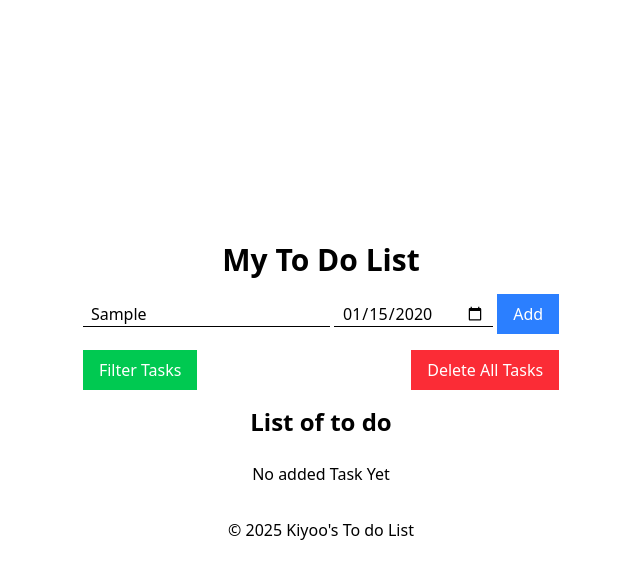
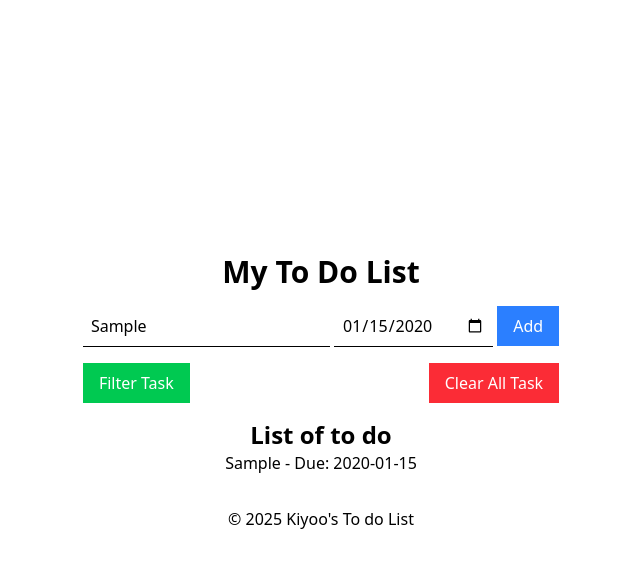
Before and after one commit to Revou-Coding-Camp/codingcamp-1-sep-2025-Jimmy-meta, a plain HTML site: page index.html in a window 1280 px wide. Both pictures are taken after typing "Sample", "2020-01-15" into the empty fields and a click on the button "Add". Shown: the whole page, without its empty margins (319-959 px from the left). Drawn offline with nearby package versions, Linux system fonts and the light colour scheme.

Commit message:
Refactor input validation and task management in Todo List application

```diff
--- a/index.html
+++ b/index.html
@@ -24,21 +24,25 @@
 
         <!-- To do Input Section -->
         <section id="to do input section" class="py-[16px]">
+
             <form>
-                <input type="text" class="border-b px-2" id="todo-input" placeholder="Add a new task..." >
-                <input type="date" class="border-b px-2" id="todo-date-input" placeholder="Select due date..." >
-                <button type="button" id="add-button" onclick="ValidateInput();" class="bg-blue-500 text-white px-4 py-2 ">Add</button>
+                 <input type="text" class="border-b p-2" id="todo-input" placeholder="Add a new task...">
+                <input type="date" class="border-b p-2" id="todo-date-input" placeholder="Select due date...">
+                <button type="button" id="add-todo-button" onclick="validateInput();"
+                    class="bg-blue-500 text-white px-4 py-2">Add</button>
             </form>
 
         </section>
 
-        <section class="flex justify-between">
-            <button class="bg-green-500 text-white px-4 py-2 ">
-                Filter Tasks
+
+        <section class="flex justify-between ">
+            <button class="bg-green-500 text-white px-4 py-2">
+                Filter Task
             </button>
 
-            <button class="bg-red-500 text-white px-4 py-2 " onclick="DeleteAllTasks();">
-                Delete All Tasks
+            <button class="bg-red-500 text-white px-4 py-2" id="clear-todo-button" onclick="clearTasks();">
+                Clear All Task
+
             </button>
 
         </section>
@@ -46,7 +50,7 @@
         <!-- To do List Section -->
         <section class="py-[16px]">
 
-            <h2 class="text-2xl text-center font-bold">List of to do</h2> <br>
+            <h2 class="text-2xl text-center font-bold">List of to do</h2>
             <ul id="todo-list" class="text-center">
                 <p>No added Task Yet</p>
 
--- a/js/script.js
+++ b/js/script.js
@@ -1,51 +1,55 @@
 
-///Variables to store to do list items
-let todolist =[];
+/// Variables to store todo items
+let todoList = [];
 
-function ValidateInput() {
-    const taskInput = document.getElementById('todo-input').value;
-    const dateInput = document.getElementById('todo-date-input').value;
+/// Function to validate input fields
+function validateInput() {
+    const todoInput = document.getElementById('todo-input').value;
+    const todoDateInput = document.getElementById('todo-date-input').value;
 
-    if (taskInput === "" ||dateInput === "") {
-        alert("Please fill in both the task and due date.");
+    if (todoInput === '' || todoDateInput === '') {
+        alert('Please fill in both the task and due date.');
     } else {
-        AddTask(taskInput, dateInput);
+        addTodo(todoInput, todoDateInput);
     }
+}
+
+function addTodo(todo, dueDate) {
+    // Add a new todo item to the list
+    const todoItem = {
+        task: todo,
+        dueDate: dueDate,
+        completed: false
+    };
+
+    /// Push the new item to the todo list array
+    todoList.push(todoItem);
+
+    /// Re-render the todo list
+    renderTodoList();
+}
+
+function deleteAllTodo() {
+    // Clear the todo list array
+    todoList = [];
+
+    /// Re-render the todo list
+    renderTodoList();
+}
+
+function filterTodo() {
 
 }
 
-function AddTask(todo, duedate) {
-    const todoItem = {
-        task: todo,
-        dueDate: duedate,
-        completed: false
-    };
-    todolist.push(todoItem);
-    renderTodolist();
-}
+function renderTodoList() {
+    // Code to render the todo list on the webpage
+    const todoListContainer = document.getElementById('todo-list');
+    todoListContainer.innerHTML = ''; // Clear existing list
 
-function DeleteAllTasks() {
-// Clear the todo list array
-    todolist = [];
-
-// Re-render the empty list
-    renderTodolist();
-}
-
-function FilterTasks() {
-
-}
-
-function renderTodoList (){
-
-//code to render the to do list on the webpage
-    const todoListContainer = document.getElementById('todo-list')
-    todoListContainer.innerHTML = '';// Clear existing list
-
-    // Loop through the todolist array and create list items
-    todolist.forEach((item) => {
+    /// Loop through the todoList array and create HTML elements for each item
+    todoList.forEach((item) => {
         todoListContainer.innerHTML += `
-        <p> ${item.task} - Due: ${item.dueDate} </p>
-      `;
+            <p>${item.task} - Due: ${item.dueDate} </p>
+        `;
     });
 }
```
